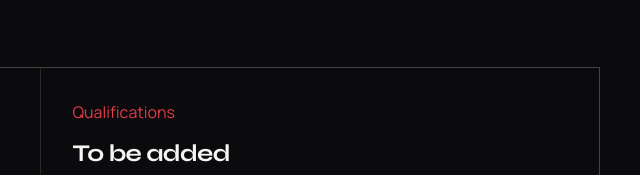
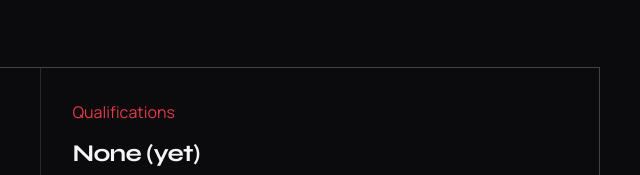
Before and after one commit to hidibbv/hidibbv.github.io, a plain HTML site: page about.html in a window 1280 px wide. Shown: the part 873-1048 px from the top of the page, 600-1240 px from the left. Drawn offline with Linux system fonts and the light colour scheme.

Commit message:
Update qualifications section heading text

```diff
--- a/about.html
+++ b/about.html
@@ -74,7 +74,7 @@
         </article>
         <article class="topic-card" id="qualifications">
           <p class="eyebrow">Qualifications</p>
-          <h3>To be added</h3>
+          <h3>None (yet)</h3>
           <p>[Add qualifications or certificates here if you want to include them.]</p>
         </article>
       </div>
```
